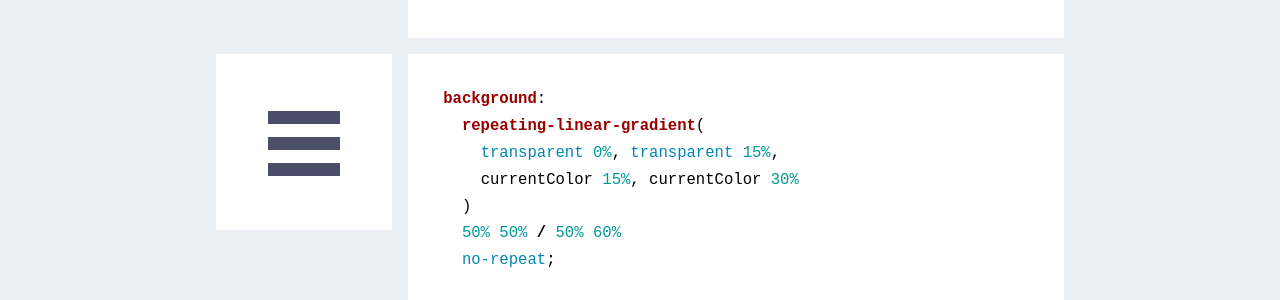
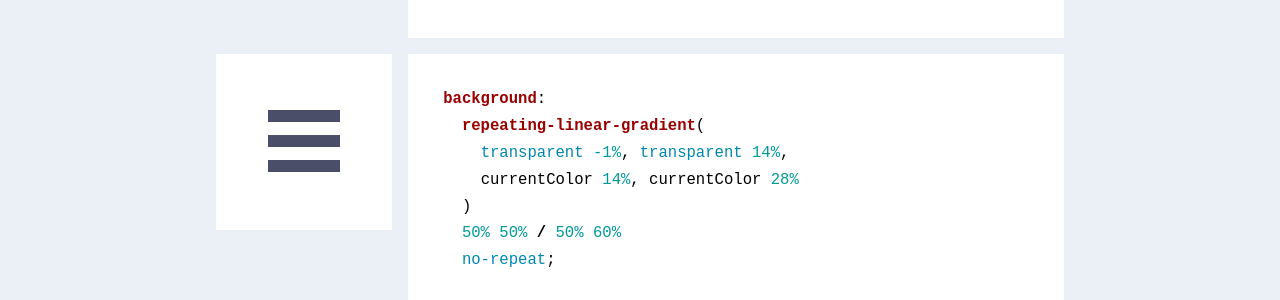
Before and after one commit to yuanchuan/gradient-shapes, a Jekyll site: the page built from index.html, in a window 1280 px wide and 900 px high, scrolled down 3931 px. Shown: the part 411-711 px from the top of the window. Built offline with Jekyll 4.4.1, drawn with Linux system fonts in a browser that asks for light colours.

Commit message:
adjust gradient steps

```diff
--- a/index.html
+++ b/index.html
@@ -416,8 +416,8 @@ background:
   <div class="preview">
     <div style="background:
   repeating-linear-gradient(
-    transparent 0%, transparent 15%,
-    currentColor 15%, currentColor 30%
+    transparent -1%, transparent 14%,
+    currentColor 14%, currentColor 28%
   )
   50% 50% / 50% 60%
   no-repeat;"></div>
@@ -427,8 +427,8 @@ background:
 div {
 background:
   repeating-linear-gradient(
-    transparent 0%, transparent 15%,
-    currentColor 15%, currentColor 30%
+    transparent -1%, transparent 14%,
+    currentColor 14%, currentColor 28%
   )
   50% 50% / 50% 60%
   no-repeat;
```
Also changed, not shown: 1 other file.
